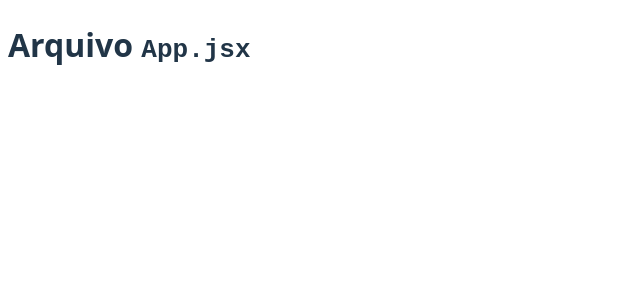
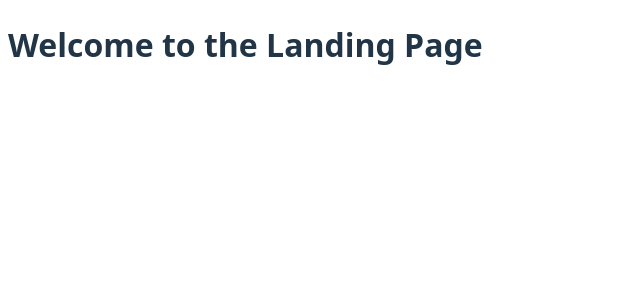
Before and after one commit to TheBugs-io/cadeasala-front, a React (Vite) app: page / in a window 1280 px wide. Shown: the top 300 px of the page, without its empty margins (0-640 px from the left). Built offline with nearby package versions, Linux system fonts and the light colour scheme.

Commit message:
wip: basic navbar component

```diff
--- a/src/app/App.jsx
+++ b/src/app/App.jsx
@@ -1,14 +1,14 @@
-import './App.css'
+import "./App.css";
+import LandingHome from "../App/Features/Landing/Landing";
 
 function App() {
-
   return (
     <>
       <div>
-        <h1>Arquivo <code>App.jsx</code></h1>
+        <LandingHome />
       </div>
     </>
-  )
+  );
 }
 
-export default App
+export default App;
```
Also changed, not shown: src/app/Components/Navbar.jsx (added, +13 -0 lines), 1 other file (tests, documents, lock files or other folders).
